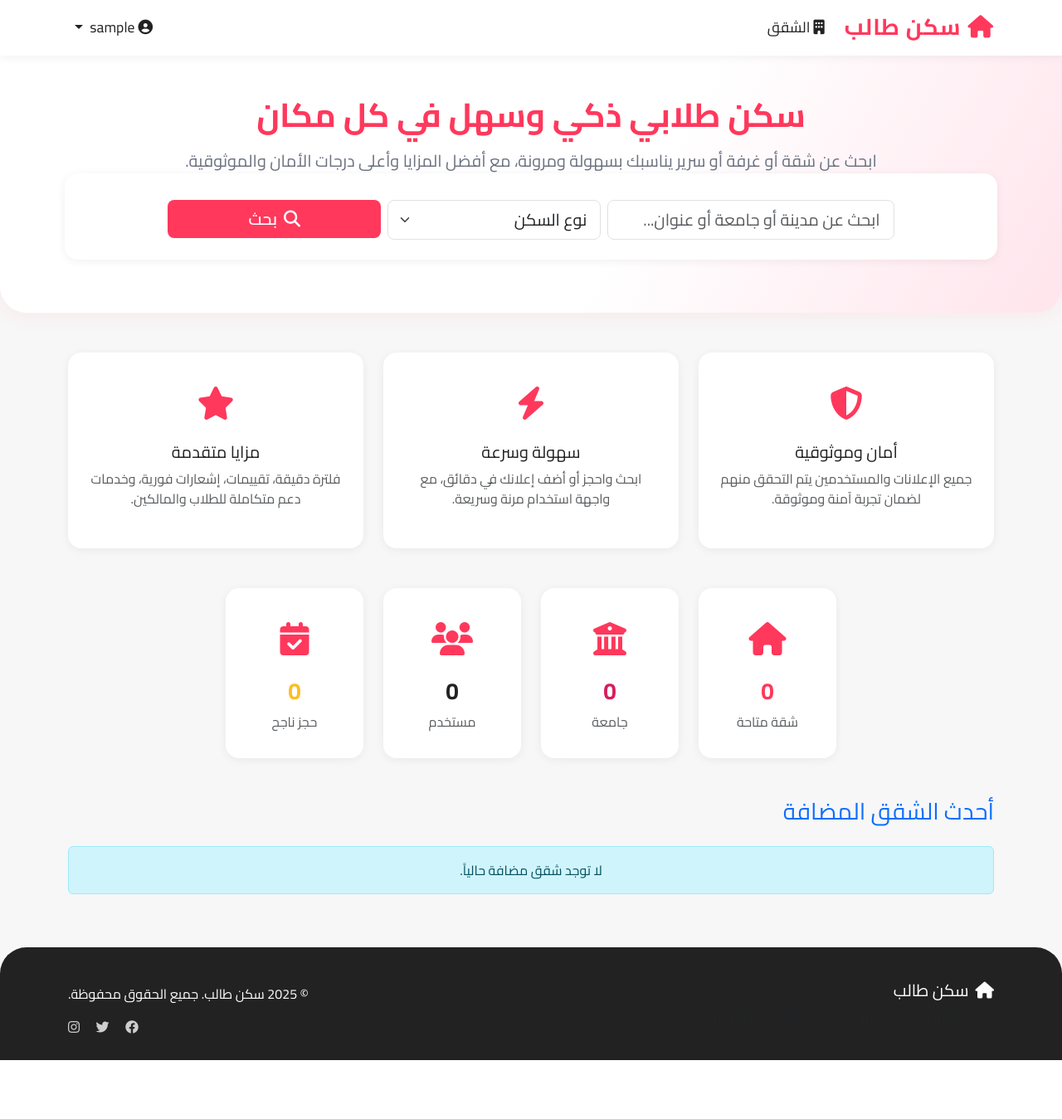
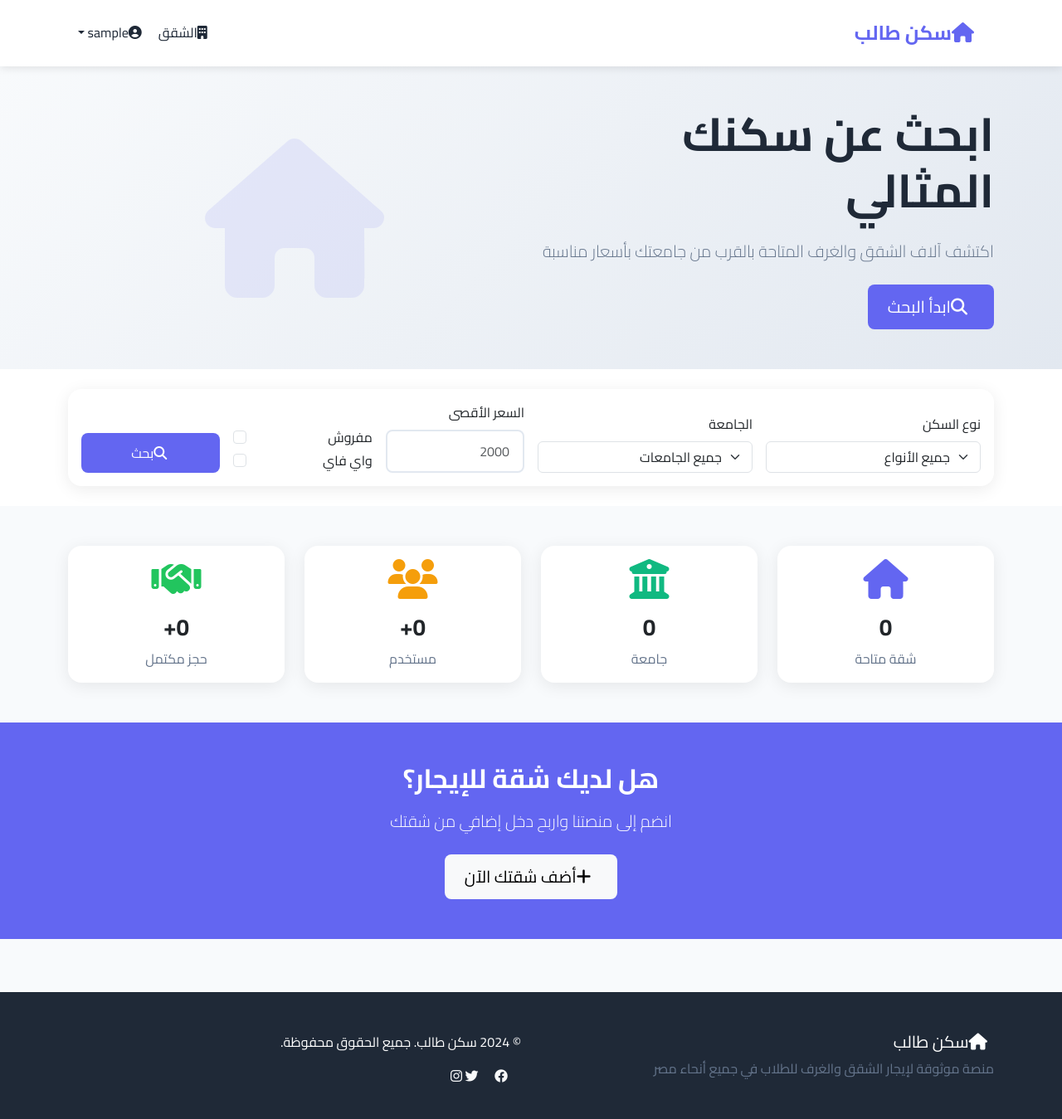
Before and after one commit to ibrahemmaher900/student-housing, a Django app: page / in a window 1280 px wide. Shown: the whole page at 83% size. Before the commit the page ends 1278 px from the top, so only its background shows below. Run offline with Django 4.2, Linux system fonts and the light colour scheme; the visitor is signed in with stand-in values (Sample User, id 1); data that the repository does not hold is empty.

Commit message:
Fix navigation links, add enhanced registration/login pages, and improve overall site functionality

```diff
--- a/templates/base/base.html
+++ b/templates/base/base.html
@@ -3,156 +3,252 @@
 <head>
     <meta charset="UTF-8">
     <meta name="viewport" content="width=device-width, initial-scale=1.0">
-    <title>{% block title %}سكن طالب | منصة السكن الطلابي الذكي{% endblock %}</title>
-    <link href="https://cdn.jsdelivr.net/npm/bootstrap@5.3.0/dist/css/bootstrap.rtl.min.css" rel="stylesheet">
+    <title>{% block title %}سكن طالب{% endblock %}</title>
+
+    <link href="https://cdn.jsdelivr.net/npm/bootstrap@5.3.0/dist/css/bootstrap.min.css" rel="stylesheet">
     <link href="https://cdnjs.cloudflare.com/ajax/libs/font-awesome/6.4.0/css/all.min.css" rel="stylesheet">
-    <link href="https://fonts.googleapis.com/css2?family=Cairo:wght@400;600;700&display=swap" rel="stylesheet">
+    <link href="https://fonts.googleapis.com/css2?family=Cairo:wght@300;400;600;700&display=swap" rel="stylesheet">
+
     <style>
         :root {
-            --primary: #ff385c;
-            --primary-dark: #d81e5b;
-            --secondary: #222;
-            --accent: #fbbf24;
-            --bg: #f7f7f7;
-            --card: #fff;
-            --border: #e5e7eb;
-            --gray: #6b7280;
+            --primary: #6366f1;
+            --primary-dark: #4f46e5;
+            --secondary: #10b981;
+            --accent: #f59e0b;
+            --dark: #1f2937;
+            --light: #f8fafc;
+            --gray: #64748b;
+            --border: #e2e8f0;
+            --success: #22c55e;
+            --warning: #f59e0b;
+            --danger: #ef4444;
         }
+
+        * {
+            margin: 0;
+            padding: 0;
+            box-sizing: border-box;
+        }
+
         body {
-            font-family: 'Cairo', Arial, sans-serif;
-            background: var(--bg);
-            color: var(--secondary);
-            min-height: 100vh;
+            font-family: 'Cairo', sans-serif;
+            background: var(--light);
+            color: var(--dark);
+            line-height: 1.6;
         }
+
+        /* Navigation */
         .navbar {
-            background: var(--card) !important;
-            box-shadow: 0 2px 12px rgba(0,0,0,0.06);
+            background: white !important;
+            box-shadow: 0 2px 10px rgba(0,0,0,0.1);
+            padding: 1rem 0;
         }
+
         .navbar-brand {
             font-weight: 700;
-            font-size: 1.7rem;
+            font-size: 1.5rem;
             color: var(--primary) !important;
-            letter-spacing: 1px;
         }
-        .nav-link, .dropdown-item {
+
+        .nav-link {
+            color: var(--dark) !important;
             font-weight: 500;
-            color: var(--secondary) !important;
-            font-size: 1.1rem;
+            transition: color 0.3s ease;
         }
-        .nav-link.active, .nav-link:hover, .dropdown-item:hover {
+
+        .nav-link:hover {
             color: var(--primary) !important;
-            background: #fff0f4;
         }
+
+        .dropdown-menu {
+            border: none;
+            box-shadow: 0 10px 40px rgba(0,0,0,0.1);
+            border-radius: 12px;
+            padding: 0.5rem 0;
+        }
+
+        .dropdown-item {
+            padding: 0.75rem 1.5rem;
+            transition: all 0.3s ease;
+        }
+
+        .dropdown-item:hover {
+            background: var(--light);
+            color: var(--primary);
+        }
+
+        /* Buttons */
+        .btn {
+            border-radius: 8px;
+            font-weight: 500;
+            padding: 0.75rem 1.5rem;
+            transition: all 0.3s ease;
+            border: none;
+        }
+
         .btn-primary {
             background: var(--primary);
-            border: none;
-            border-radius: 8px;
-            font-weight: 600;
+            color: white;
         }
+
         .btn-primary:hover {
             background: var(--primary-dark);
+            transform: translateY(-2px);
         }
-        .hero {
-            background: linear-gradient(120deg, #fff 60%, #ffe4ec 100%);
-            padding: 3rem 0 2rem 0;
-            border-radius: 0 0 2rem 2rem;
-            box-shadow: 0 4px 24px rgba(255,56,92,0.07);
+
+        .btn-secondary {
+            background: var(--gray);
+            color: white;
         }
-        .hero-title {
-            font-size: 2.5rem;
-            font-weight: 800;
+
+        .btn-success {
+            background: var(--success);
+            color: white;
+        }
+
+        .btn-outline-primary {
+            border: 2px solid var(--primary);
             color: var(--primary);
-            margin-bottom: 1rem;
+            background: transparent;
         }
-        .hero-desc {
-            font-size: 1.25rem;
-            color: var(--gray);
-            margin-bottom: 2rem;
+
+        .btn-outline-primary:hover {
+            background: var(--primary);
+            color: white;
         }
-        .search-bar {
-            background: #fff;
+
+        /* Cards */
+        .card {
+            border: none;
             border-radius: 16px;
-            box-shadow: 0 2px 12px rgba(0,0,0,0.06);
-            padding: 1.5rem 2rem;
-            margin-top: -2rem;
-            margin-bottom: 2rem;
+            box-shadow: 0 4px 20px rgba(0,0,0,0.08);
+            transition: all 0.3s ease;
+            background: white;
         }
-        .feature-card {
-            background: #fff;
-            border-radius: 16px;
-            box-shadow: 0 2px 12px rgba(0,0,0,0.06);
-            padding: 2rem 1.5rem;
-            text-align: center;
-            transition: box-shadow 0.2s;
+
+        .card:hover {
+            transform: translateY(-4px);
+            box-shadow: 0 8px 30px rgba(0,0,0,0.12);
         }
-        .feature-card:hover {
-            box-shadow: 0 6px 24px rgba(255,56,92,0.10);
+
+        .card-header {
+            background: white;
+            border-bottom: 1px solid var(--border);
+            padding: 1.5rem;
+            border-radius: 16px 16px 0 0 !important;
         }
-        .feature-icon {
-            font-size: 2.5rem;
-            color: var(--primary);
-            margin-bottom: 1rem;
+
+        /* Alerts */
+        .alert {
+            border: none;
+            border-radius: 12px;
+            padding: 1rem 1.5rem;
         }
-        .apartment-listing {
-            margin-top: 2rem;
+
+        .alert-success {
+            background: rgba(34, 197, 94, 0.1);
+            color: var(--success);
         }
-        .apartment-card {
-            background: #fff;
-            border-radius: 16px;
-            box-shadow: 0 2px 12px rgba(0,0,0,0.06);
-            overflow: hidden;
-            transition: box-shadow 0.2s;
+
+        .alert-danger {
+            background: rgba(239, 68, 68, 0.1);
+            color: var(--danger);
         }
-        .apartment-card:hover {
-            box-shadow: 0 6px 24px rgba(255,56,92,0.10);
+
+        .alert-warning {
+            background: rgba(245, 158, 11, 0.1);
+            color: var(--warning);
         }
-        .apartment-img {
-            width: 100%;
-            height: 220px;
-            object-fit: cover;
+
+        /* Forms */
+        .form-control {
+            border: 2px solid var(--border);
+            border-radius: 8px;
+            padding: 0.75rem 1rem;
+            transition: all 0.3s ease;
         }
-        .apartment-title {
-            font-size: 1.2rem;
-            font-weight: 700;
-            color: var(--primary-dark);
+
+        .form-control:focus {
+            border-color: var(--primary);
+            box-shadow: 0 0 0 3px rgba(99, 102, 241, 0.1);
         }
-        .apartment-meta {
-            color: var(--gray);
-            font-size: 0.95rem;
+
+        /* Badges */
+        .badge {
+            border-radius: 20px;
+            padding: 0.5rem 1rem;
+            font-weight: 500;
         }
-        .footer {
-            background: var(--secondary);
-            color: #fff;
-            padding: 2.5rem 0 1.5rem 0;
-            margin-top: 3rem;
-            border-radius: 2rem 2rem 0 0;
+
+        /* Footer */
+        footer {
+            background: var(--dark) !important;
+            color: white;
+            padding: 3rem 0 2rem;
+            margin-top: 4rem;
         }
-        .footer a { color: #fff; opacity: 0.8; }
-        .footer a:hover { color: var(--primary); opacity: 1; }
+
+        /* Utilities */
+        .text-primary { color: var(--primary) !important; }
+        .text-secondary { color: var(--secondary) !important; }
+        .text-muted { color: var(--gray) !important; }
+        .bg-light { background: var(--light) !important; }
+
+        /* Responsive */
         @media (max-width: 768px) {
-            .hero-title { font-size: 2rem; }
-            .search-bar { padding: 1rem; }
-            .feature-card { padding: 1.2rem 0.5rem; }
-            .apartment-img { height: 160px; }
+            .container {
+                padding: 0 1rem;
+            }
+
+            .card {
+                margin-bottom: 1rem;
+            }
+        }
+
+        /* Loading Animation */
+        .loading {
+            display: inline-block;
+            width: 20px;
+            height: 20px;
+            border: 3px solid rgba(255,255,255,.3);
+            border-radius: 50%;
+            border-top-color: #fff;
+            animation: spin 1s ease-in-out infinite;
+        }
+
+        @keyframes spin {
+            to { transform: rotate(360deg); }
+        }
+
+        /* Smooth Transitions */
+        * {
+            transition: color 0.3s ease, background-color 0.3s ease, border-color 0.3s ease;
         }
     </style>
+
     {% block extra_css %}{% endblock %}
 </head>
 <body>
+    <!-- Navigation -->
     <nav class="navbar navbar-expand-lg navbar-light sticky-top">
         <div class="container">
             <a class="navbar-brand" href="{% url 'home' %}">
                 <i class="fas fa-home me-2"></i>سكن طالب
             </a>
+
             <button class="navbar-toggler" type="button" data-bs-toggle="collapse" data-bs-target="#navbarNav">
                 <span class="navbar-toggler-icon"></span>
             </button>
+
             <div class="collapse navbar-collapse" id="navbarNav">
                 <ul class="navbar-nav me-auto">
                     <li class="nav-item">
-                        <a class="nav-link" href="{% url 'apartment_list' %}"><i class="fas fa-building me-1"></i>الشقق</a>
+                        <a class="nav-link" href="{% url 'apartment_list' %}">
+                            <i class="fas fa-building me-1"></i>الشقق
+                        </a>
                     </li>
                 </ul>
+
                 <ul class="navbar-nav">
                     {% if user.is_authenticated %}
                         <li class="nav-item dropdown">
@@ -160,145 +256,71 @@
                                 <i class="fas fa-user-circle me-1"></i>{{ user.username }}
                             </a>
                             <ul class="dropdown-menu dropdown-menu-end">
-                                <li><a class="dropdown-item" href="{% url 'owner_dashboard' %}"><i class="fas fa-tachometer-alt me-2"></i>لوحة التحكم</a></li>
-                                <li><a class="dropdown-item" href="{% url 'add_apartment' %}"><i class="fas fa-plus me-2"></i>إضافة إعلان</a></li>
-                                <li><a class="dropdown-item" href="{% url 'my_apartments' %}"><i class="fas fa-home me-2"></i>إعلاناتي</a></li>
-                                <li><a class="dropdown-item" href="{% url 'my_bookings' %}"><i class="fas fa-calendar me-2"></i>حجوزاتي</a></li>
-                                <li><a class="dropdown-item" href="{% url 'profile' %}"><i class="fas fa-user me-2"></i>الملف الشخصي</a></li>
+                                <li><a class="dropdown-item" href="{% url 'owner_dashboard' %}">
+                                    <i class="fas fa-tachometer-alt me-2"></i>لوحة التحكم
+                                </a></li>
+                                <li><a class="dropdown-item" href="{% url 'add_apartment' %}">
+                                    <i class="fas fa-plus me-2"></i>إضافة إعلان
+                                </a></li>
+                                <li><a class="dropdown-item" href="{% url 'my_apartments' %}">
+                                    <i class="fas fa-home me-2"></i>إعلاناتي
+                                </a></li>
+                                <li><a class="dropdown-item" href="{% url 'my_bookings' %}">
+                                    <i class="fas fa-calendar me-2"></i>حجوزاتي
+                                </a></li>
+                                <li><a class="dropdown-item" href="/users/profile/">
+                                    <i class="fas fa-user me-2"></i>الملف الشخصي
+                                </a></li>
                                 <li><hr class="dropdown-divider"></li>
-                                <li><a class="dropdown-item text-danger" href="{% url 'logout' %}"><i class="fas fa-sign-out-alt me-2"></i>تسجيل الخروج</a></li>
+                                <li><a class="dropdown-item text-danger" href="/users/logout/">
+                                    <i class="fas fa-sign-out-alt me-2"></i>تسجيل الخروج
+                                </a></li>
                             </ul>
                         </li>
                     {% else %}
                         <li class="nav-item me-2">
-                            <a class="btn btn-outline-primary" href="{% url 'login' %}"><i class="fas fa-sign-in-alt me-1"></i>دخول</a>
+                            <a class="btn btn-outline-primary" href="/users/login/">
+                                <i class="fas fa-sign-in-alt me-1"></i>دخول
+                            </a>
                         </li>
                         <li class="nav-item">
-                            <a class="btn btn-primary" href="{% url 'register' %}"><i class="fas fa-user-plus me-1"></i>تسجيل</a>
+                            <a class="btn btn-primary" href="/users/register/">
+                                <i class="fas fa-user-plus me-1"></i>تسجيل
+                            </a>
                         </li>
                     {% endif %}
                 </ul>
             </div>
         </div>
     </nav>
+
+    <!-- Messages -->
+    {% if messages %}
+        <div class="container mt-3">
+            {% for message in messages %}
+                <div class="alert alert-{{ message.tags }} alert-dismissible fade show" role="alert">
+                    <i class="fas fa-info-circle me-2"></i>{{ message }}
+                    <button type="button" class="btn-close" data-bs-dismiss="alert"></button>
+                </div>
+            {% endfor %}
+        </div>
+    {% endif %}
+
+    <!-- Main Content -->
     <main>
-        <section class="hero text-center">
-            <div class="container">
-                <h1 class="hero-title">سكن طلابي ذكي وسهل في كل مكان</h1>
-                <p class="hero-desc">ابحث عن شقة أو غرفة أو سرير يناسبك بسهولة ومرونة، مع أفضل المزايا وأعلى درجات الأمان والموثوقية.</p>
-                <form class="search-bar row g-2 justify-content-center" method="get" action="{% url 'apartment_list' %}">
-                    <div class="col-md-4 col-12">
-                        <input type="text" name="q" class="form-control form-control-lg" placeholder="ابحث عن مدينة أو جامعة أو عنوان...">
-                    </div>
-                    <div class="col-md-3 col-6">
-                        <select name="apartment_type" class="form-select form-select-lg">
-                            <option value="">نوع السكن</option>
-                            <option value="studio">شقة كاملة</option>
-                            <option value="room">غرفة</option>
-                            <option value="bed">سرير</option>
-                        </select>
-                    </div>
-                    <div class="col-md-3 col-6">
-                        <button class="btn btn-primary btn-lg w-100" type="submit"><i class="fas fa-search me-2"></i>بحث</button>
-                    </div>
-                </form>
-            </div>
-        </section>
-        <section class="container mt-5">
-            <div class="row g-4">
-                <div class="col-md-4">
-                    <div class="feature-card">
-                        <div class="feature-icon"><i class="fas fa-shield-alt"></i></div>
-                        <h5>أمان وموثوقية</h5>
-                        <p class="text-muted">جميع الإعلانات والمستخدمين يتم التحقق منهم لضمان تجربة آمنة وموثوقة.</p>
-                    </div>
-                </div>
-                <div class="col-md-4">
-                    <div class="feature-card">
-                        <div class="feature-icon"><i class="fas fa-bolt"></i></div>
-                        <h5>سهولة وسرعة</h5>
-                        <p class="text-muted">ابحث واحجز أو أضف إعلانك في دقائق، مع واجهة استخدام مرنة وسريعة.</p>
-                    </div>
-                </div>
-                <div class="col-md-4">
-                    <div class="feature-card">
-                        <div class="feature-icon"><i class="fas fa-star"></i></div>
-                        <h5>مزايا متقدمة</h5>
-                        <p class="text-muted">فلترة دقيقة، تقييمات، إشعارات فورية، وخدمات دعم متكاملة للطلاب والمالكين.</p>
-                    </div>
-                </div>
-            </div>
-        </section>
-        <section class="container mt-5">
-            <div class="row g-4 justify-content-center">
-                <div class="col-md-2 col-6">
-                    <div class="feature-card text-center" style="background:var(--card);">
-                        <div class="feature-icon"><i class="fas fa-home"></i></div>
-                        <h3 class="fw-bold" style="color:var(--primary);">{{ apartments_count|default:0 }}</h3>
-                        <div class="text-muted">شقة متاحة</div>
-                    </div>
-                </div>
-                <div class="col-md-2 col-6">
-                    <div class="feature-card text-center" style="background:var(--card);">
-                        <div class="feature-icon"><i class="fas fa-university"></i></div>
-                        <h3 class="fw-bold" style="color:var(--primary-dark);">{{ universities_count|default:0 }}</h3>
-                        <div class="text-muted">جامعة</div>
-                    </div>
-                </div>
-                <div class="col-md-2 col-6">
-                    <div class="feature-card text-center" style="background:var(--card);">
-                        <div class="feature-icon"><i class="fas fa-users"></i></div>
-                        <h3 class="fw-bold" style="color:var(--secondary);">{{ users_count|default:0 }}</h3>
-                        <div class="text-muted">مستخدم</div>
-                    </div>
-                </div>
-                <div class="col-md-2 col-6">
-                    <div class="feature-card text-center" style="background:var(--card);">
-                        <div class="feature-icon"><i class="fas fa-calendar-check"></i></div>
-                        <h3 class="fw-bold" style="color:var(--accent);">{{ bookings_count|default:0 }}</h3>
-                        <div class="text-muted">حجز ناجح</div>
-                    </div>
-                </div>
-            </div>
-        </section>
-        <section class="container apartment-listing">
-            <h3 class="mb-4 mt-5 text-primary">أحدث الشقق المضافة</h3>
-            <div class="row g-4">
-                {% for apartment in featured_apartments %}
-                <div class="col-md-4">
-                    <div class="apartment-card">
-                        <img src="{{ apartment.images.first.image.url|default:'/static/img/default-apartment.jpg' }}" class="apartment-img" alt="{{ apartment.title }}">
-                        <div class="p-3">
-                            <div class="apartment-title mb-1">{{ apartment.title }}</div>
-                            <div class="apartment-meta mb-2">
-                                <i class="fas fa-map-marker-alt me-1"></i>{{ apartment.address|truncatechars:25 }}<br>
-                                <i class="fas fa-university me-1"></i>{{ apartment.university.name }}
-                            </div>
-                            <div class="d-flex justify-content-between align-items-center">
-                                <span class="badge bg-primary">{{ apartment.get_apartment_type_display }}</span>
-                                <span class="fw-bold">{{ apartment.price|floatformat:"0" }} جنيه/شهر</span>
-                            </div>
-                            <a href="{% url 'apartment_detail' apartment.id %}" class="btn btn-outline-primary btn-sm w-100 mt-3">عرض التفاصيل</a>
-                        </div>
-                    </div>
-                </div>
-                {% empty %}
-                <div class="col-12">
-                    <div class="alert alert-info text-center">لا توجد شقق مضافة حالياً.</div>
-                </div>
-                {% endfor %}
-            </div>
-        </section>
+        {% block content %}{% endblock %}
     </main>
-    <footer class="footer mt-5">
+
+    <!-- Footer -->
+    <footer>
         <div class="container">
-            <div class="row align-items-center">
-                <div class="col-md-6 mb-3 mb-md-0">
+            <div class="row">
+                <div class="col-md-6">
                     <h5><i class="fas fa-home me-2"></i>سكن طالب</h5>
-                    <p class="text-muted">منصة ذكية وموثوقة لإيجار الشقق والغرف للطلاب في مصر.</p>
+                    <p class="text-muted">منصة موثوقة لإيجار الشقق والغرف للطلاب في جميع أنحاء مصر</p>
                 </div>
                 <div class="col-md-6 text-end">
-                    <p>&copy; 2025 سكن طالب. جميع الحقوق محفوظة.</p>
+                    <p>&copy; 2024 سكن طالب. جميع الحقوق محفوظة.</p>
                     <div class="mt-2">
                         <a href="#" class="text-light me-3"><i class="fab fa-facebook"></i></a>
                         <a href="#" class="text-light me-3"><i class="fab fa-twitter"></i></a>
@@ -308,7 +330,49 @@
             </div>
         </div>
     </footer>
+
+    <!-- Scripts -->
     <script src="https://cdn.jsdelivr.net/npm/bootstrap@5.3.0/dist/js/bootstrap.bundle.min.js"></script>
+
+    <!-- Global JavaScript -->
+    <script>
+        // Loading states for buttons
+        function showLoading(button) {
+            const originalText = button.innerHTML;
+            button.innerHTML = '<span class="loading"></span> جاري التحميل...';
+            button.disabled = true;
+
+            setTimeout(() => {
+                button.innerHTML = originalText;
+                button.disabled = false;
+            }, 2000);
+        }
+
+        // Auto-hide alerts
+        document.addEventListener('DOMContentLoaded', function() {
+            const alerts = document.querySelectorAll('.alert');
+            alerts.forEach(alert => {
+                setTimeout(() => {
+                    if (alert) {
+                        alert.style.opacity = '0';
+                        setTimeout(() => alert.remove(), 300);
+                    }
+                }, 5000);
+            });
+        });
+
+        // Smooth scroll for anchor links
+        document.querySelectorAll('a[href^="#"]').forEach(anchor => {
+            anchor.addEventListener('click', function (e) {
+                e.preventDefault();
+                const target = document.querySelector(this.getAttribute('href'));
+                if (target) {
+                    target.scrollIntoView({ behavior: 'smooth' });
+                }
+            });
+        });
+    </script>
+
     {% block extra_js %}{% endblock %}
 </body>
 </html>
```
Also changed, not shown: templates/registration/login.html (added, +99 -0 lines), templates/registration/register.html (added, +109 -0 lines).
